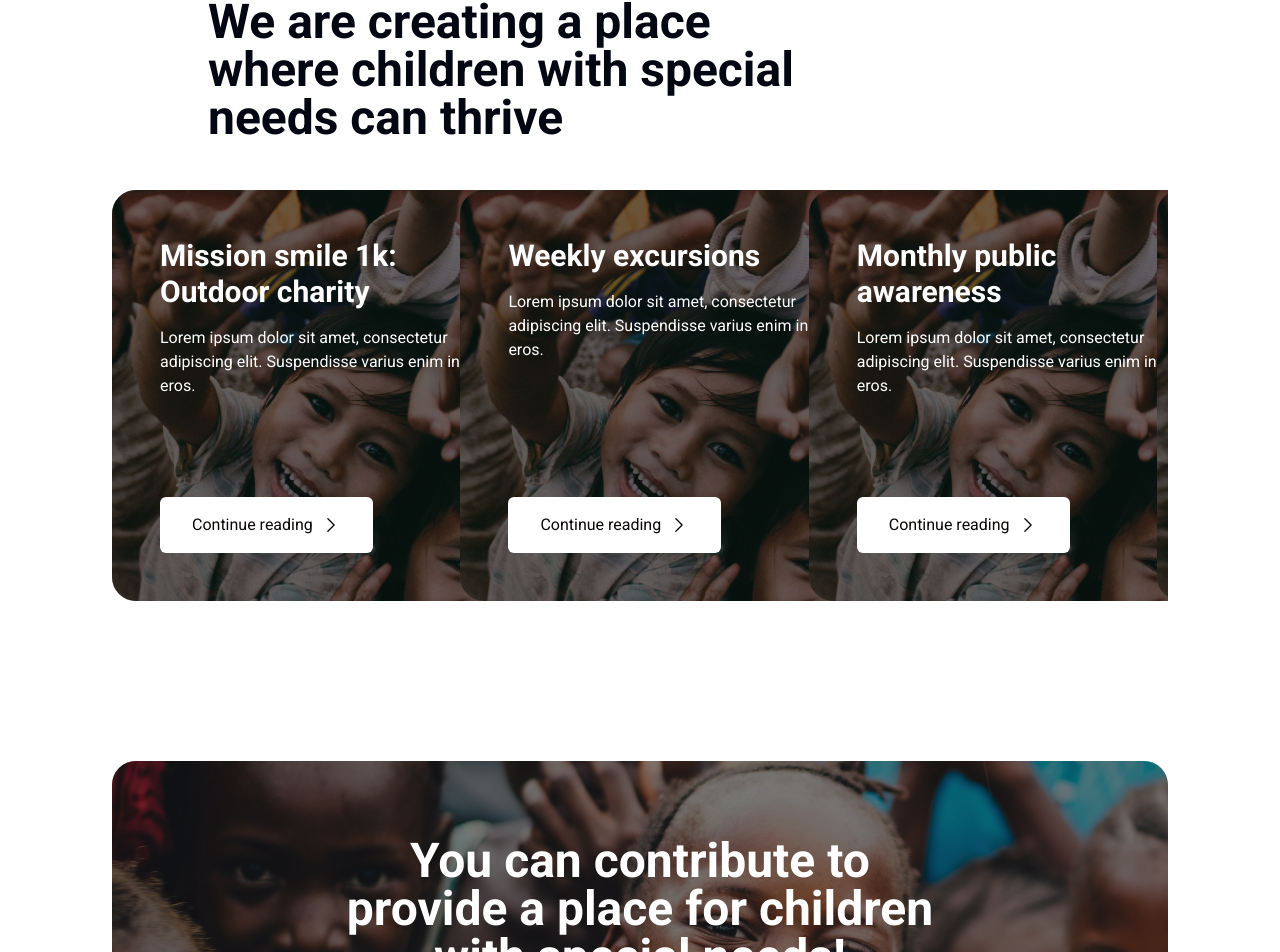
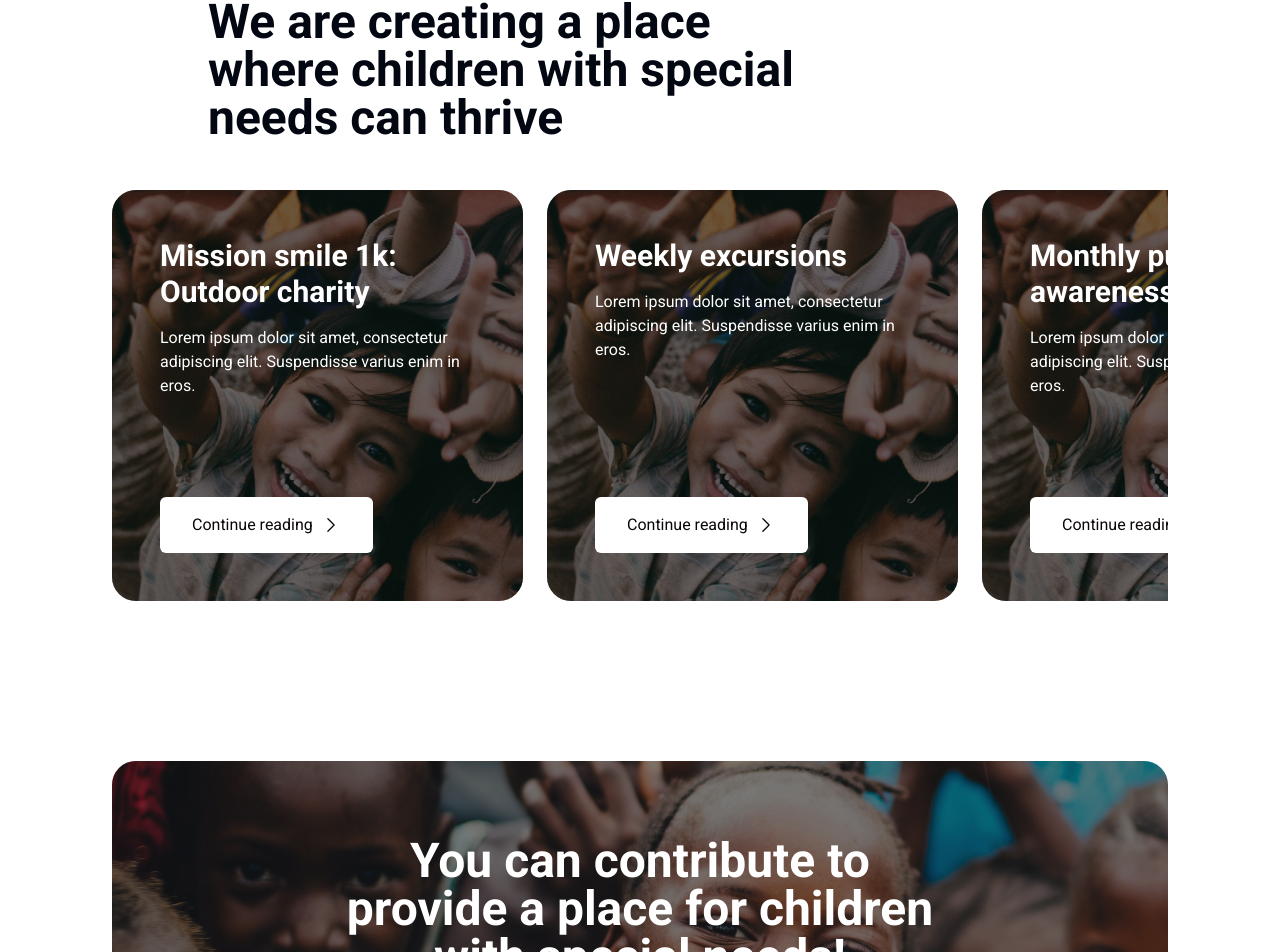
Before and after one commit to thatguynapster/proffer-aid, a Next.js app: page /what-we-do in a window 1280 px wide. Shown: the part 1308-2260 px from the top of the page. Built offline with nearby package versions, Linux system fonts and the light colour scheme.

Commit message:
updated projects slider in what we do page

```diff
--- a/app/what-we-do/page.tsx
+++ b/app/what-we-do/page.tsx
@@ -3,9 +3,9 @@ import React from "react";
 
 import mission_bg from "../../public/img/unsplash_AEaTUnvneik.jpg";
 import DonationVolunteerCTA from "@/components/donation-cta";
-import ProjectSlider from "@/components/projects-slider";
 import { events, projects, what_we_do } from "@/config";
 import EventSlider from "@/components/events-slider";
+import ProjectCard from "@/components/project-card";
 
 const WhatWeDo = () => {
   return (
@@ -83,7 +83,14 @@ const WhatWeDo = () => {
             </h2>
           </div>
 
-          <ProjectSlider {...{ projects }} />
+          <div className="flex flex-nowrap gap-6 overflow-auto snap-x">
+            {projects.map(({ excerpt, href, image, name, slug }) => (
+              <ProjectCard
+                key={slug}
+                {...{ excerpt, href, image, name, slug }}
+              />
+            ))}
+          </div>
         </div>
       </div>
 
```
